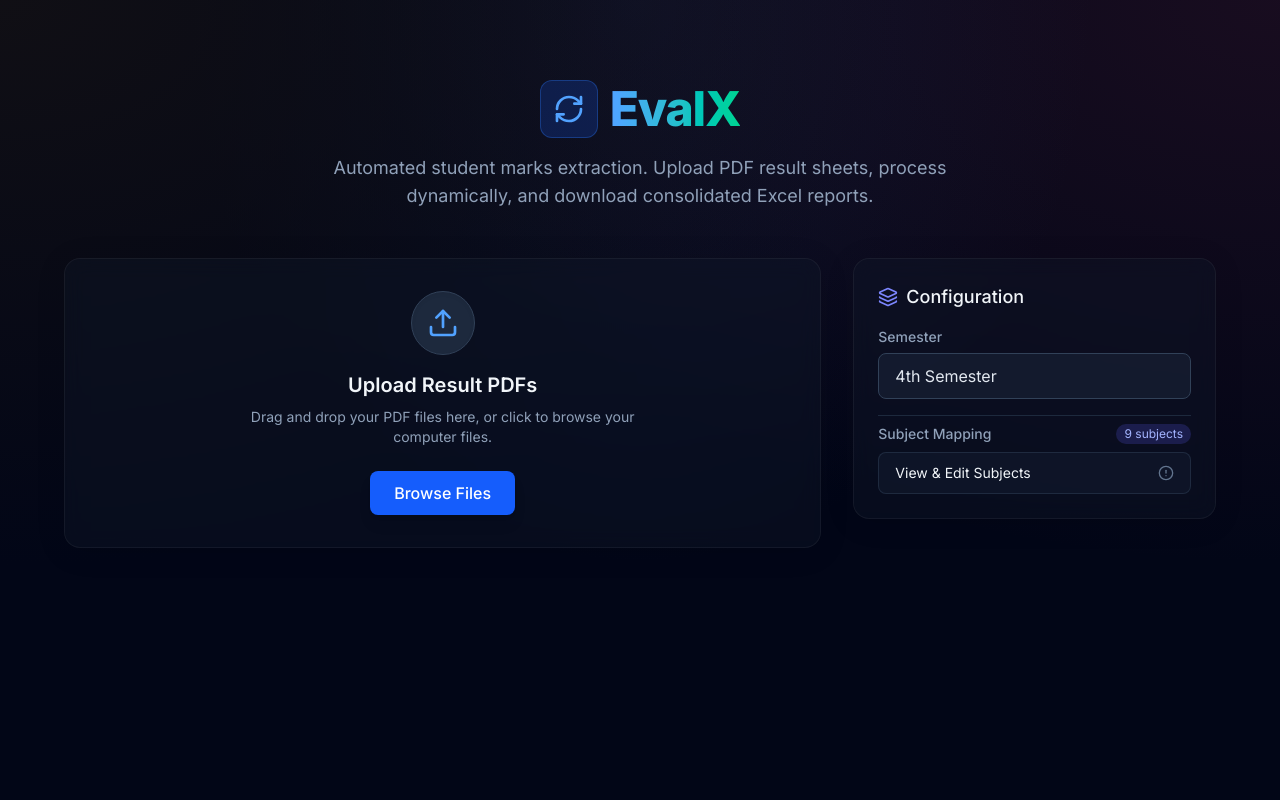
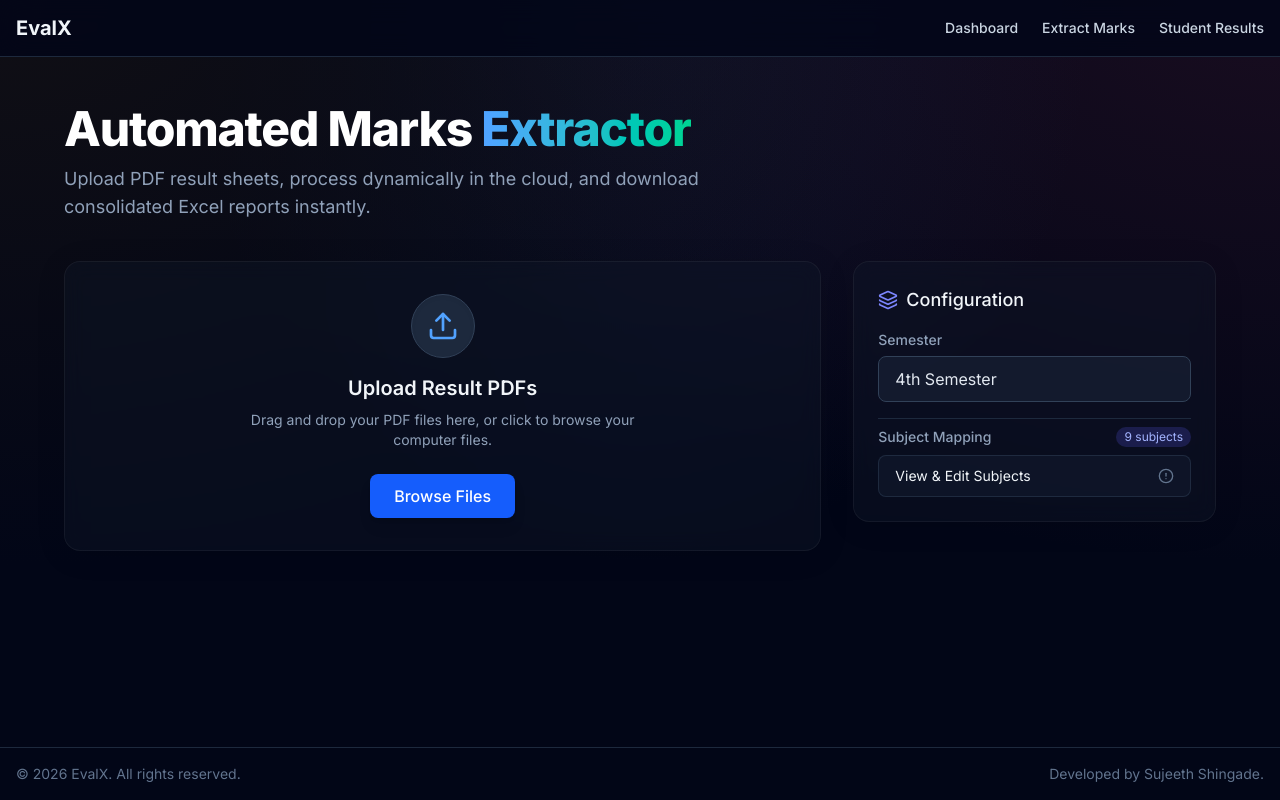
Before and after one commit to sujeethshingade/evalx, a Next.js app: page / in a window 1280 px wide. Built offline with nearby package versions, Linux system fonts and the light colour scheme.

Commit message:
feat: Introduce application-wide Header and Footer components

```diff
--- /dev/null
+++ b/app/components/Footer.tsx
@@ -0,0 +1,14 @@
+export default function Footer() {
+  return (
+    <footer className="border-t border-slate-800 bg-slate-950/50 py-4 mt-auto">
+      <div className="container mx-auto px-4 flex flex-col md:flex-row items-center justify-between text-sm text-slate-500">
+        <div className="flex items-center gap-2 mb-4 md:mb-0">
+          <span>&copy; {new Date().getFullYear()} EvalX. All rights reserved.</span>
+        </div>
+        <div className="flex gap-6">
+          <span>Developed by <a href="https://sujeethshingade.dev" className="hover:text-slate-300 transition-colors">Sujeeth Shingade.</a></span>
+        </div>
+      </div>
+    </footer>
+  );
+}
--- /dev/null
+++ b/app/components/Header.tsx
@@ -0,0 +1,16 @@
+export default function Header() {
+  return (
+    <header className="sticky top-0 z-50 w-full border-b border-slate-800 bg-slate-950/80 backdrop-blur-md">
+      <div className="container mx-auto px-4 h-14 flex items-center justify-between">
+        <div className="flex items-center">
+          <span className="font-bold text-xl text-slate-100">EvalX</span>
+        </div>
+        <nav className="hidden md:flex items-center gap-6 text-sm font-medium text-slate-300">
+          <a href="/dashboard" className="hover:text-white transition-colors">Dashboard</a>
+          <a href="/extract-marks" className="hover:text-white transition-colors">Extract Marks</a>
+          <a href="/student-results" className="hover:text-white transition-colors">Student Results</a>
+        </nav>
+      </div>
+    </header>
+  );
+}
--- a/app/layout.tsx
+++ b/app/layout.tsx
@@ -5,8 +5,9 @@ import "./globals.css";
 const inter = Inter({ subsets: ["latin"] });
 
 export const metadata: Metadata = {
-  title: "EvalX | Automated Marks Extractor",
+  title: "EvalX",
   description: "Extract marks from student PDFs and create consolidated Excel sheets dynamically.",
+  authors: [{ name: "Sujeeth Shingade" }, {url: "https://github.com/sujeethshingade"}]
 };
 
 export default function RootLayout({
--- a/app/page.tsx
+++ b/app/page.tsx
@@ -5,6 +5,8 @@ import { Upload, FileText, CheckCircle, AlertCircle, Download, Loader2, RefreshC
 import { motion, AnimatePresence } from "framer-motion";
 import * as xlsx from "xlsx";
 import axios from "axios";
+import Header from "./components/Header";
+import Footer from "./components/Footer";
 
 // Known subjects from the Python backend defaults
 const KNOWN_SUBJECTS_MAP: Record<string, Record<string, string>> = {
@@ -151,34 +153,35 @@ export default function Home() {
   };
 
   return (
-    <main className="min-h-screen p-8 lg:p-12 relative overflow-hidden">
+    <div className="flex flex-col min-h-screen">
+      <Header />
+
+      {/* Main Content Area */}
+      <main className="flex-grow p-4 md:p-8 relative overflow-hidden">
         {/* Background gradients managed in globals.css */}
 
         <div className="max-w-6xl mx-auto relative z-10">
 
-        {/* Header Section */}
-        <header className="mb-12 text-center pt-8">
-          <motion.div
-            initial={{ opacity: 0, y: -20 }}
+          {/* Welcome Section */}
+          <div className="mb-10 text-center md:text-left pt-4">
+            <motion.h1
+              initial={{ opacity: 0, y: -10 }}
               animate={{ opacity: 1, y: 0 }}
-            className="inline-flex items-center gap-3 mb-4"
+              className="text-3xl md:text-5xl font-extrabold tracking-tight text-white mb-3"
             >
-            <div className="p-3 bg-blue-600/20 rounded-xl border border-blue-500/30">
-              <RefreshCw className="w-8 h-8 text-blue-400" />
-            </div>
-            <h1 className="text-5xl font-extrabold tracking-tight bg-gradient-to-r from-blue-400 to-emerald-400 bg-clip-text text-transparent">
-              EvalX
-            </h1>
-          </motion.div>
+              Automated Marks <span className="text-transparent bg-clip-text bg-gradient-to-r from-blue-400 to-emerald-400">Extractor</span>
+            </motion.h1>
             <motion.p
               initial={{ opacity: 0 }}
               animate={{ opacity: 1 }}
               transition={{ delay: 0.1 }}
-            className="text-lg text-slate-400 max-w-2xl mx-auto"
+              className="text-slate-400 max-w-2xl text-base md:text-lg"
             >
-            Automated student marks extraction. Upload PDF result sheets, process dynamically, and download consolidated Excel reports.
+              Upload PDF result sheets, process dynamically in the cloud, and download consolidated Excel reports instantly.
             </motion.p>
-        </header>
+          </div>
+
+
 
         <div className="grid grid-cols-1 lg:grid-cols-3 gap-8">
 
@@ -423,6 +426,9 @@ export default function Home() {
           </div>
           </div>
         </div>
+      </main>
+
+      <Footer />
 
       {/* Scrollbar styling */}
       <style dangerouslySetInnerHTML={{__html: `
@@ -431,6 +437,6 @@ export default function Home() {
         .custom-scrollbar::-webkit-scrollbar-thumb { background: #334155; border-radius: 10px; }
         .custom-scrollbar::-webkit-scrollbar-thumb:hover { background: #475569; }
       `}} />
-    </main>
+    </div>
   );
 }
--- a/package.json
+++ b/package.json
@@ -2,6 +2,10 @@
   "name": "evalx-web",
   "version": "0.1.0",
   "private": true,
+  "author": {
+    "name": "Sujeeth Shingade",
+    "url": "https://github.com/sujeethshingade"
+  },
   "scripts": {
     "dev": "next dev",
     "build": "next build",
```
Also changed, not shown: 1 other file (tests, documents, lock files or other folders). Lines whose indentation alone changed are shown as unchanged.
